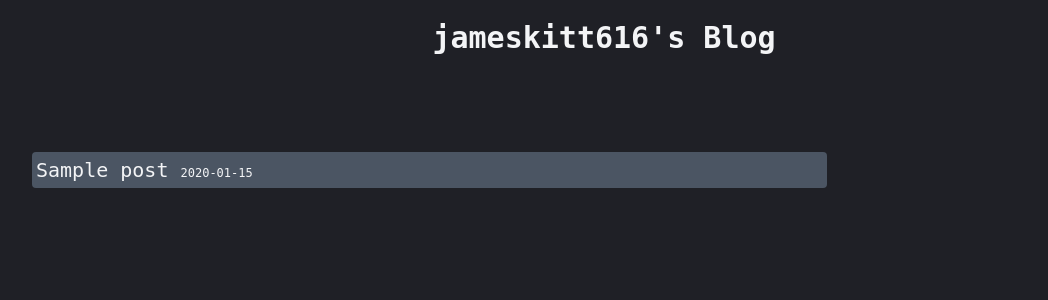
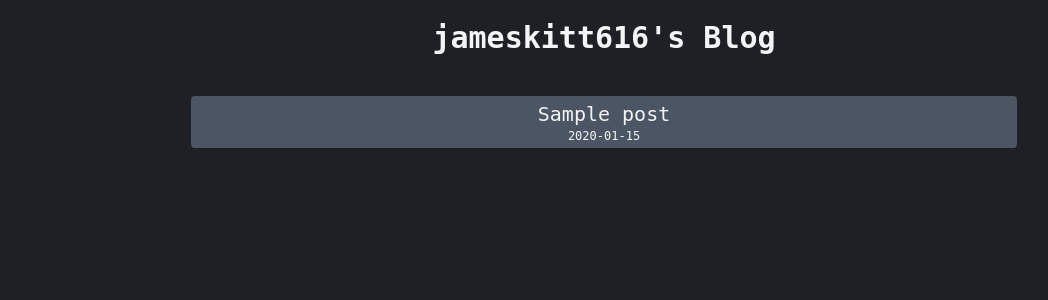
Before and after one commit to jameskitt616/jameskitt616-website, a Symfony app: template templates/blog/blog_list.html.twig in a window 1280 px wide. Shown: the top 300 px of the page, without its empty margins (36-1084 px from the left). Run offline with Twig, Linux system fonts and the light colour scheme; the template is opened without the code that fills it: most values are stand-ins (such as "Sample title", 1, 10 or a date in 2020); style sheets or scripts are compiled from the project's sources; some libraries are stand-ins or nearby versions.

Commit message:
Update bloglist and blog style

```diff
--- a/src/Blog/Infrastructure/Repository/DoctrineBlogRepository.php
+++ b/src/Blog/Infrastructure/Repository/DoctrineBlogRepository.php
@@ -21,7 +21,7 @@ final class DoctrineBlogRepository extends ServiceEntityRepository implements Bl
         $qb = $this->_em->createQueryBuilder();
         $qb->select('post')
             ->from(Post::class, 'post')
-            ->orderBy('post.createdAt', 'ASC');
+            ->orderBy('post.createdAt', 'DESC');
 
         return $qb->getQuery()->getResult();
     }
--- a/templates/blog/blog_list.html.twig
+++ b/templates/blog/blog_list.html.twig
@@ -13,20 +13,22 @@
             <b>jameskitt616's Blog</b>
         </div>
 
-        <div class="ml-12 mt-14">
+        <div>
             {% if is_granted("IS_AUTHENTICATED_REMEMBERED") %}
-                <div class="mb-4">
-                    <a href="{{ path('create_blog_post') }}" class="p-2 my-3 rounded bg-gray-600 hover:bg-gray-700">
-                        Create Post
+                <div class="float-right">
+                    <a href="{{ path('create_blog_post') }}" class="p-2 text-2xl text-gray-400 hover:text-white">
+                        <i class="fas fa-plus"></i>
                     </a>
                 </div>
+                <br><br>
             {% endif %}
 
-            <div class="text-xl">
+            <div class="text-xl w-full lg:w-2/3 2xl:w-2/5 m-auto text-center">
                 {% for post in posts %}
                     <a href="{{ path('blog_post', {id: post.id}) }}">
-                        <div class="mb-3 bg-gray-600 hover:bg-gray-700 p-1 rounded w-full lg:w-2/3 cursor-pointer">
-                            {{ post.title }} <span class="text-xs">{{ post.createdAt|date('Y-m-d') }}</span>
+                        <div class="mb-3 bg-gray-600 hover:bg-gray-700 p-1 rounded cursor-pointer">
+                            {{ post.title }}
+                            <div class="text-xs">{{ post.createdAt|date('Y-m-d') }}</div>
                         </div>
                     </a>
                 {% endfor %}
--- a/templates/blog/show_blog.html.twig
+++ b/templates/blog/show_blog.html.twig
@@ -22,14 +22,14 @@
             </a>
         {% endif %}
 
-        <div class="text-3xl py-8">
+        <div class="text-3xl py-8 text-center">
             <b>{{ post.title }}</b>
             <div class="text-sm">
                 {{ post.createdAt|date('Y-m-d') }}
             </div>
         </div>
 
-        <div class="w-full lg:w-2/3">
+        <div class="w-full lg:w-2/3 m-auto">
             {% for content in contents %}
                 <div class="py-2">
                     {% if content.title is not empty %}
@@ -38,7 +38,7 @@
                             {{ content.title }}
                         </div>
                     {% endif %}
-                    {{ content.text|nl2br }}
+                    {{ content.text|raw }}
 
                     {% if content.image != null %}
                         <div>
```
Also changed, not shown: templates/blog/form/create_content_form.html.twig (+6 -2 lines).
